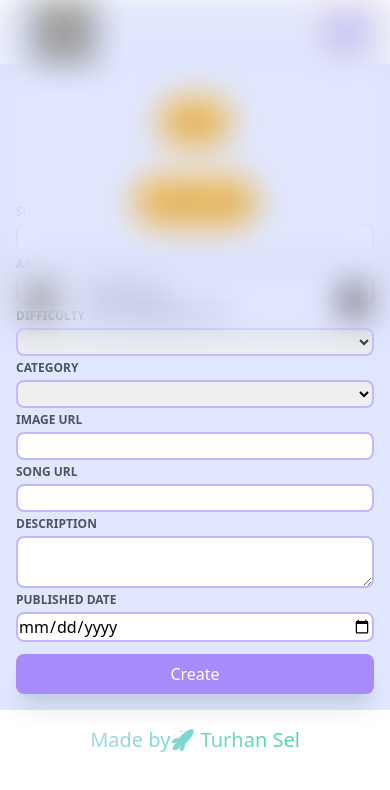
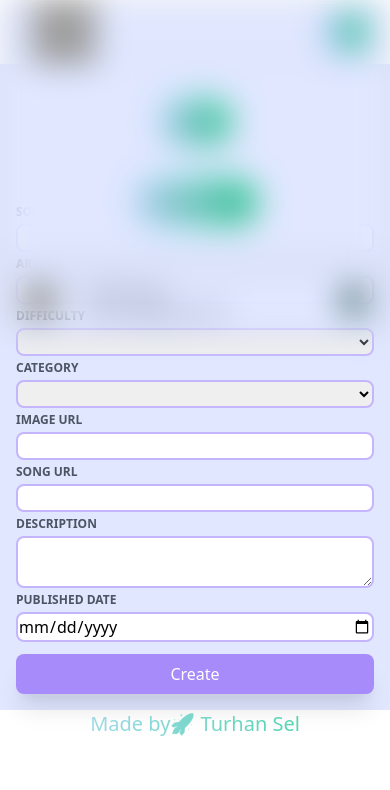
Before and after one commit to turhansel/songish, a Next.js app: page /new in a window 390 px wide. Both pictures are taken after a click on the button "Open main menu". Shown: the top 790 px of the page. Built offline with nearby package versions, Linux system fonts and the light colour scheme; grey boxes are pictures that could not be loaded.

Commit message:
fix design for responsive

```diff
--- a/components/Footer.js
+++ b/components/Footer.js
@@ -4,7 +4,7 @@ import Link from "next/link";
 const Footer = () => {
   return (
     <Fade bottom duration={1000} distance="5px">
-      <div className="md:mt-12 md:pb-8 pb-5 text-xl hover:text-xl mt-4">
+      <div className="md:pt-12 md:pb-8 pb-5 text-xl hover:text-xl ">
         <p className="text-center bg-clip-text text-transparent bg-gradient-to-r from-blue-200 to-green-400">
           Made by
           <Link href="https://github.com/turhansel">
--- a/components/Header.js
+++ b/components/Header.js
@@ -11,7 +11,7 @@ function classNames(...classes) {
 
 const Header = () => {
   return (
-    <div>
+    <Fragment>
       <Disclosure
         as="nav"
         className="bg-indigo-100 backdrop-filter drop-shadow-sm  fixed w-full blur-lg top-0 z-10 md:mb-10"
@@ -53,7 +53,7 @@ const Header = () => {
 
                 <div className="-mr-2 flex md:hidden">
                   {/* Mobile menu button */}
-                  <Disclosure.Button className="bg-indigo-200 inline-flex items-center justify-center p-2 rounded-md text-indigo-600 hover:text-white hover:bg-yellow-300 focus:outline-none focus:ring-2 focus:ring-offset-2 focus:ring-offset-red-400 focus:ring-white">
+                  <Disclosure.Button className="bg-gradient-to-r from-blue-200 to-green-400 inline-flex items-center justify-center p-2 rounded-md text-green-900 hover:text-white hover:bg-yellow-300 focus:outline-none focus:ring-2 focus:ring-offset-2 focus:ring-offset-indigo-400 focus:ring-white">
                     <span className="sr-only">Open main menu</span>
                     {open ? (
                       <XIcon className="block h-6 w-6" aria-hidden="true" />
@@ -68,12 +68,12 @@ const Header = () => {
             <Disclosure.Panel className="md:hidden ">
               <div className="px-2 pt-2 pb-3 sm:px-3 flex flex-col justify-center items-center space-y-7 my-6 border-gray-500">
                 <Link href="/">
-                  <a className="text-gray-700 bg-[#f8c35e] p-3 rounded-full text-lg ">
+                  <a className="text-gray-700 bg-gradient-to-r from-blue-200 to-green-400 p-3 rounded-full text-lg ">
                     Home
                   </a>
                 </Link>
                 <Link href="/new">
-                  <a className="text-gray-700 bg-[#f8c35e] p-3 rounded-full text-lg ">
+                  <a className="text-gray-700 bg-gradient-to-r from-blue-200 to-green-400 p-3 rounded-full text-lg ">
                     Create Song
                   </a>
                 </Link>
@@ -95,7 +95,7 @@ const Header = () => {
                       turhansel@gmail.com
                     </div>
                   </div>
-                  <button className="ml-auto bg-gray-600 flex-shrink-0 p-1 rounded-full text-red-400 hover:text-white focus:outline-none focus:ring-2 focus:ring-offset-2 focus:ring-offset-gray-800 focus:ring-white">
+                  <button className="ml-auto bg-gray-500 flex-shrink-0 p-1 rounded-full text-green-400 hover:text-white focus:outline-none focus:ring-2 focus:ring-offset-2 focus:ring-offset-green-800 focus:ring-white">
                     <span className="sr-only">View notifications</span>
                     <BellIcon className="h-6 w-6" aria-hidden="true" />
                   </button>
@@ -105,7 +105,7 @@ const Header = () => {
           </>
         )}
       </Disclosure>
-    </div>
+    </Fragment>
   );
 };
 
--- a/pages/[id]/index.js
+++ b/pages/[id]/index.js
@@ -70,7 +70,10 @@ const SongPage = ({ song }) => {
   };
 
   return (
-    <div key={song._id} className="contain md:mt-32">
+    <div
+      key={song._id}
+      className="contain md:mt-32 md:px-0 px-12 mt-28 md:mb-0 mb-16"
+    >
       <div className="h-screen">
         <div className="flex flex-col py-2 mb-5">
           <h1 className="text-xl">
@@ -87,14 +90,14 @@ const SongPage = ({ song }) => {
           </p>
         </div>
         <div>
-          <div className="flex md:flex-row flex-col justify-between ">
+          <div className="flex md:flex-row flex-col justify-between items-center">
             <div className="">
               <img
                 src={song.image_url}
-                className="max-w-[185px] float-left md:mr-4"
+                className="max-w-[250px] float-left md:mr-4 mr-7"
               />
-              <p className="md:mx-4">{song.description}</p>
-              <div className="mt-7 space-x-10 md:mb-6">
+              <p className="md:mx-4 md:ml-6 text-left">{song.description}</p>
+              <div className="mt-7 space-x-10 md:mb-6 mb-4 ">
                 <div className="px-4 max-w-md text-left"></div>
                 <Link href="/[id]/edit" as={`/${song._id}/edit`}>
                   <button className="edit-button">Edit</button>
@@ -106,9 +109,9 @@ const SongPage = ({ song }) => {
 
               {message && <p>{message}</p>}
             </div>
-            <div className="">
+            <div className="md:mb-0 mb-32">
               <ReactPlayer
-                width="520px"
+                width="420px"
                 muted={true}
                 controls
                 url={song.song_url}
--- a/pages/index.js
+++ b/pages/index.js
@@ -27,7 +27,7 @@ const Home = ({ songs }) => {
   const responsive = "{window.innerWidth > 1200 ? '500px' : '100px'}";
 
   const [searchTerm, setSearchTerm] = useState("");
-  const [searchDate, setSearchDate] = useState("Everything");
+  const [searchDate, setSearchDate] = useState("Every Time");
   const [totalDuration, setTotalDuration] = useState("");
 
   const yesterday = moment().subtract(48, "hours").calendar(); // IDK how i fix this bug :D
@@ -71,7 +71,7 @@ const Home = ({ songs }) => {
                 }}
                 className="form-input rounded-full md:w-full mt-3 w-[77%] px-3"
               >
-                <option>Everything</option>
+                <option>Every Time</option>
                 <option>Today</option>
                 <option>This Week</option>
                 <option>This Month</option>
@@ -106,7 +106,7 @@ const Home = ({ songs }) => {
             }
           })
           .filter((value) => {
-            if (searchDate == "Everything") {
+            if (searchDate == "Every Time") {
               return value;
             } else if (searchDate == "Today") {
               {
--- a/styles/global.css
+++ b/styles/global.css
@@ -26,9 +26,9 @@
     @apply my-0 mx-auto max-w-5xl;
   }
   .edit-button {
-    @apply p-3 bg-green-300  rounded-lg hover:bg-green-600 text-gray-700 px-5;
+    @apply text-gray-700  bg-gradient-to-r from-blue-200 to-green-400 rounded-lg p-3  px-5;
   }
   .delete-button {
-    @apply p-3 bg-red-300  rounded-lg hover:bg-red-500 text-gray-700;
+    @apply text-gray-700  bg-gradient-to-r from-purple-400 to-red-400 rounded-lg  p-3;
   }
 }
```
